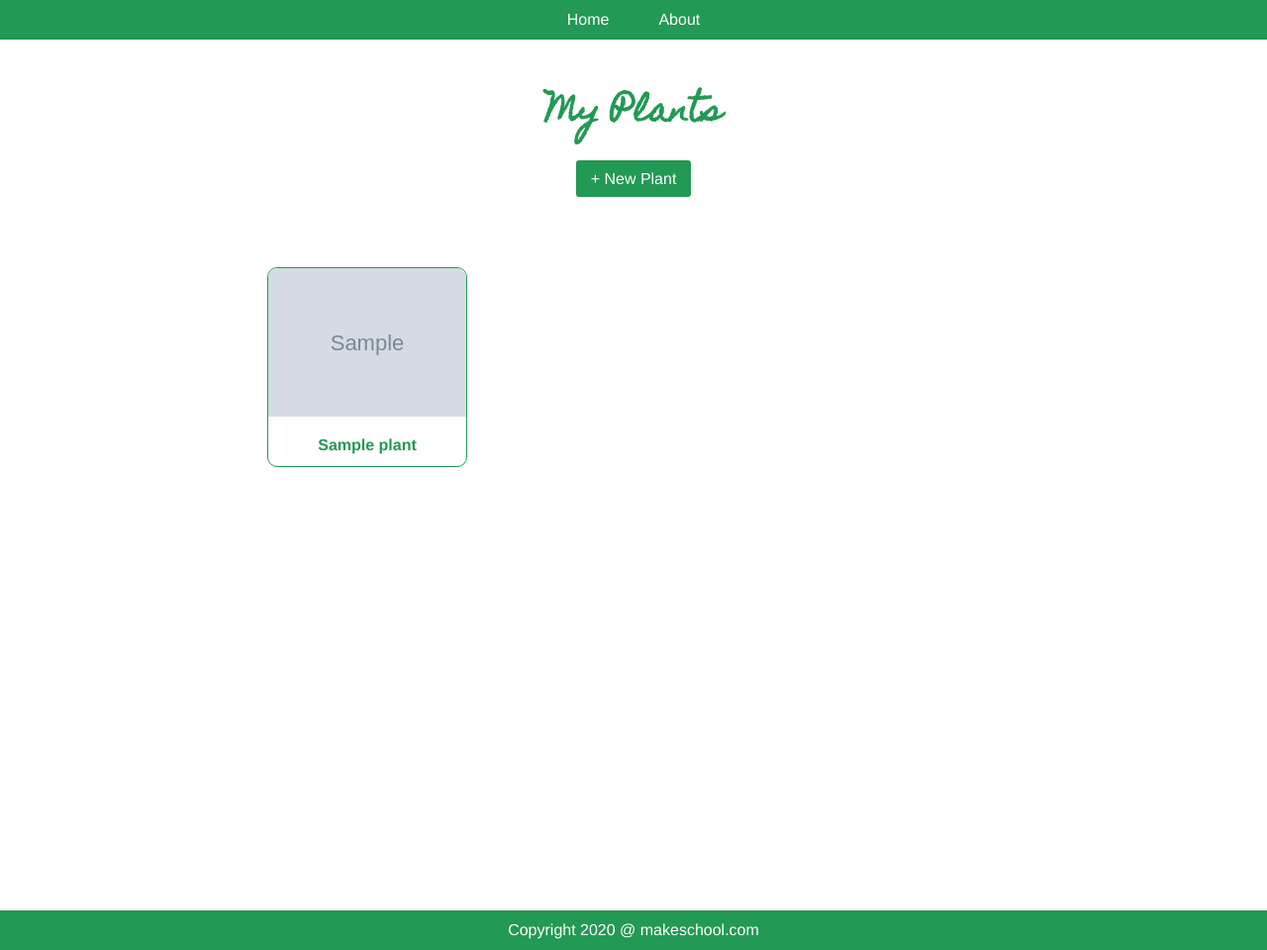
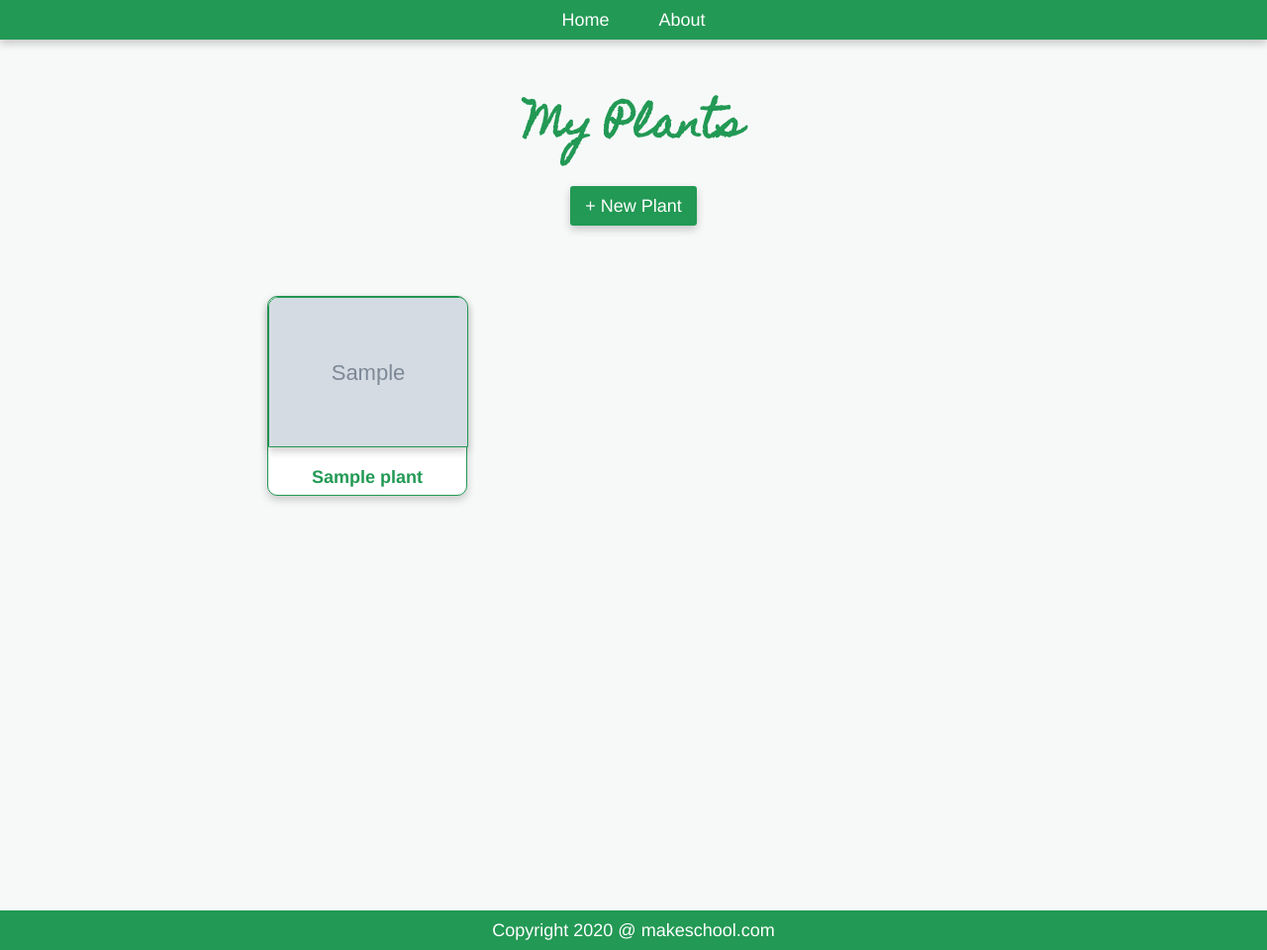
Before and after one commit to alexcrocha/ACS-1710-databases, a Flask app: page / in a window 1280 px wide. Shown: the whole page at 99% size. Run offline with Flask 2, Linux system fonts and the light colour scheme; grey boxes marked "Sample" are stand-in pictures; a database or web service that is not in the repository returns one stand-in record (values such as "Sample title").

Commit message:
Tweak styles and reformat

```diff
--- a/static/style.css
+++ b/static/style.css
@@ -1,6 +1,8 @@
 body {
     color: #222;
+    background-color: #F7F9F9;
     font-family: 'Helvetica', sans-serif;
+    font-size: 18px;
     margin: 0;
     padding: 0;
     position: relative;
@@ -35,7 +37,8 @@ nav {
     background-color: #229954;
     position: relative;
     top: 0;
-    left: 0
+    left: 0;
+    box-shadow: 0 4px 8px 0 rgba(0, 0, 0, 0.2);
 }
 
 nav a {
@@ -62,7 +65,9 @@ footer {
     left: 0
 }
 
-a.nav, input.nav, form input.submit {
+a.nav,
+input.nav,
+form input.submit {
     border: none;
     background-color: #229954;
     border-radius: 3px;
@@ -70,6 +75,7 @@ a.nav, input.nav, form input.submit {
     padding: 10px 15px;
     text-decoration: none;
     font-size: 1em;
+    box-shadow: 0 4px 8px 0 rgba(0, 0, 0, 0.2);
 }
 
 div#content {
@@ -85,24 +91,32 @@ div#items {
 }
 
 div.card {
-    /* box-shadow: 0 4px 8px 0 rgba(0,0,0,0.2);
-    transition: 0.3s; */
+    box-shadow: 0 4px 8px 0 rgba(0, 0, 0, 0.2);
+    transition: 0.3s;
     border: 1px solid #229954;
     border-radius: 10px;
     width: 200px;
     height: 200px;
     margin: 30px;
+    background-color: white;
+}
+
+img {
+    border-radius: 25px;
+    max-width: 800px;
+    border: 1px solid #229954;
+    box-shadow: 0 4px 8px 0 rgba(0, 0, 0, 0.2);
 }
 
 div.card img {
     width: 100%;
     height: 150px;
     object-fit: cover;
-    border-top-left-radius: 10px;
-    border-top-right-radius: 10px;
+    border-radius: 10px 10px 0 0;
 }
 
 div.card-content {
+
     display: flex;
     flex-direction: column;
     justify-content: center;
@@ -116,9 +130,24 @@ div.card-content a {
     align-self: center;
 }
 
-h1, h2, h3 {
+h1,
+h2,
+h3 {
     color: #229954;
     font-family: 'Homemade Apple', cursive;
+}
+
+h1 {
+    font-size: 2.2em;
+}
+
+h2 {
+    font-size: 1.8em;
+}
+
+h3,
+legend {
+    font-size: 1.5em;
 }
 
 form {
@@ -134,6 +163,7 @@ form fieldset {
     border-radius: 20px;
     padding: 10px 20px;
     width: 100%;
+    box-shadow: 0 4px 8px 0 rgba(0, 0, 0, 0.2);
 }
 
 form legend {
@@ -153,6 +183,7 @@ form input {
     padding: 10px;
     margin: 10px 0;
     max-width: 700px;
+
 }
 
 form input.submit {
@@ -172,3 +203,13 @@ div.harvest-history {
     margin: 30px 0;
     color: #666;
 }
+
+ul {
+    list-style-type: none;
+    padding: 0;
+    margin: 0;
+}
+
+li {
+    margin: 10px 0;
+}
--- a/templates/edit.html
+++ b/templates/edit.html
@@ -2,8 +2,8 @@
 {% block content %}
 
 {#
-    Modify this page to show the pre-existing data for the given plant
-    object, using the context data passed in from the route.
+Modify this page to show the pre-existing data for the given plant
+object, using the context data passed in from the route.
 #}
 
 <main>
```
Also changed, not shown: templates/base.html (+7 -2 lines), templates/detail.html (+5 -5 lines), templates/create.html (line endings or trailing spaces), templates/plants_list.html (indentation only).
